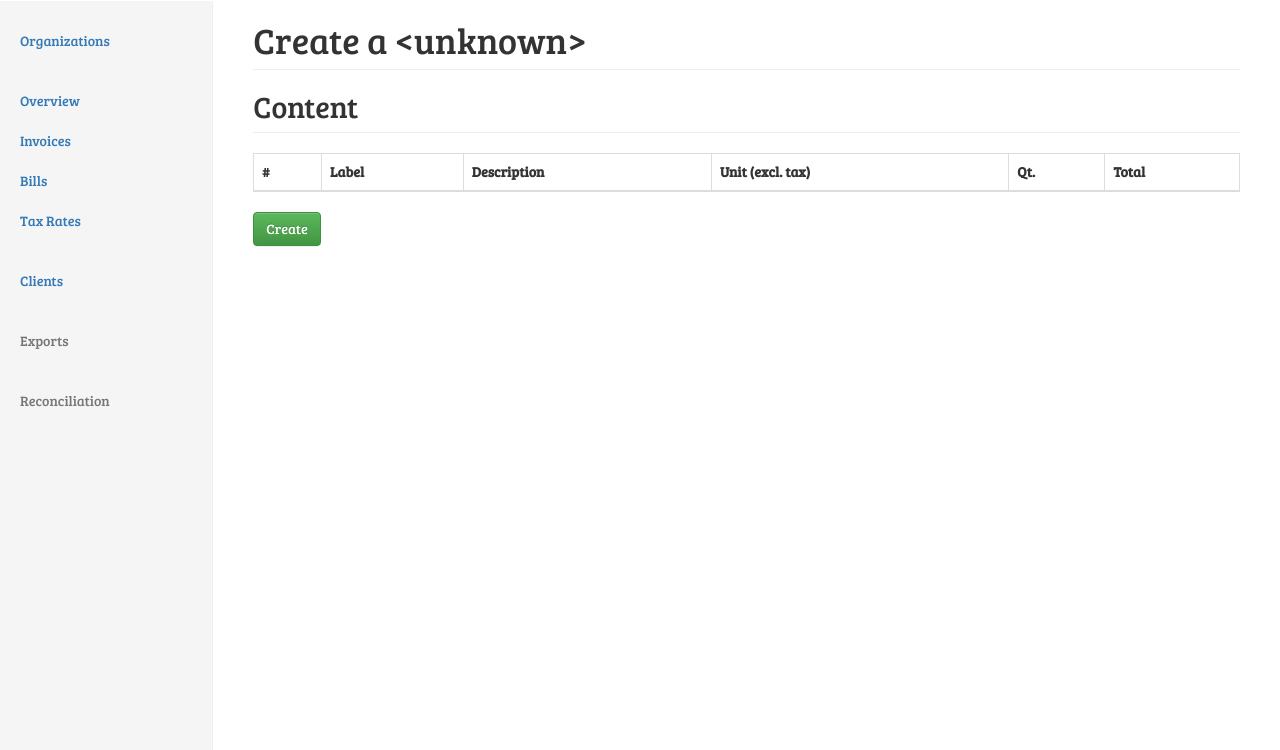
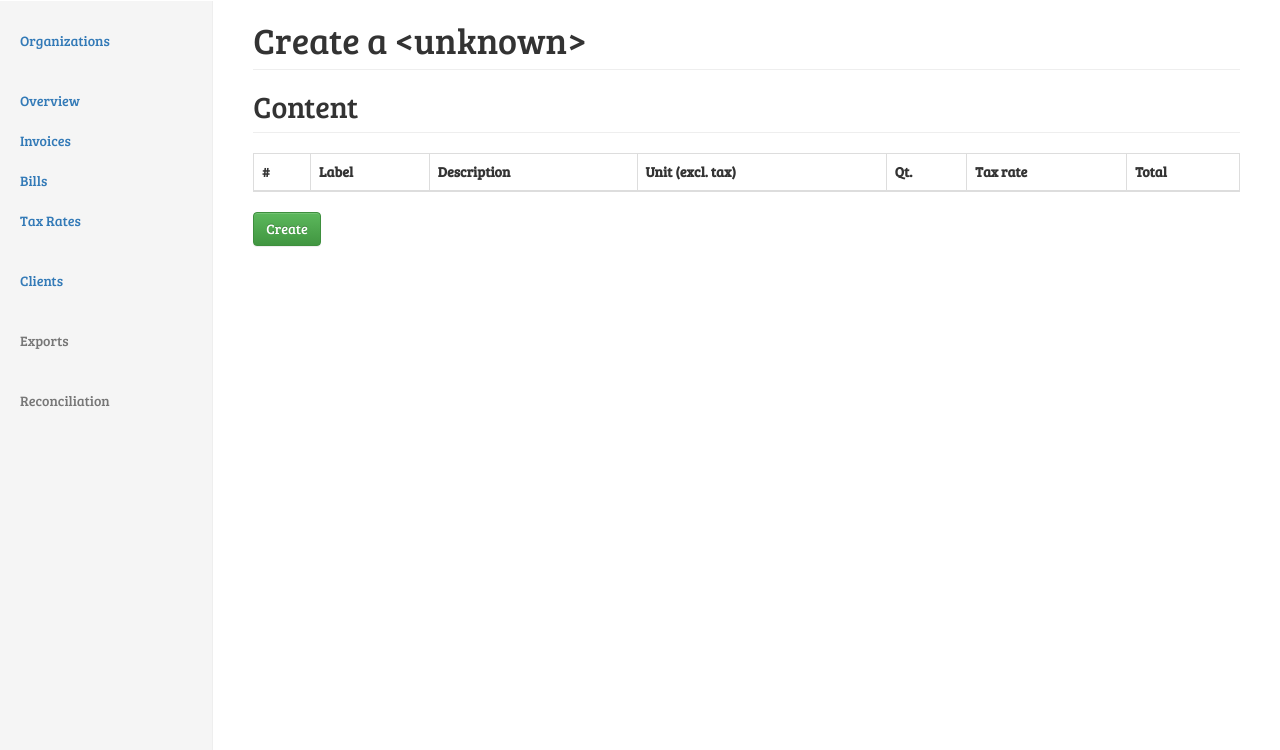
Before and after one commit to dulacp/django-accounting, a Django app: template accounting/templates/accounting/books/bill_create_or_update.html in a window 1280 px wide. Shown: the part 50-800 px from the top of the page. Run offline with Django 3.2, Linux system fonts and the light colour scheme; the template is opened without the code that fills it, so the values that code supplies are empty; parts of the project's set-up code (start-up, migrations or seed data) failed here and were passed over; some libraries are stand-ins or nearby versions.

Commit message:
Add the tax rate field to the bill creation form

```diff
--- a/accounting/templates/accounting/books/bill_create_or_update.html
+++ b/accounting/templates/accounting/books/bill_create_or_update.html
@@ -19,6 +19,7 @@
                 <th>Description</th>
                 <th>Unit (excl. tax)</th>
                 <th>Qt.</th>
+                <th>Tax rate</th>
                 <th>Total</th>
             </thead>
             <tbody>
@@ -40,6 +41,9 @@
                     <td class="col-md-1">
                         {% bootstrap_field billline_form.quantity show_label=False %}
                     </td>
+                    <td class="col-md-1">
+                        {% bootstrap_field billline_form.tax_rate show_label=False %}
+                    </td>
                     <td></td>
                 </tr>
             {% endfor %}
```
